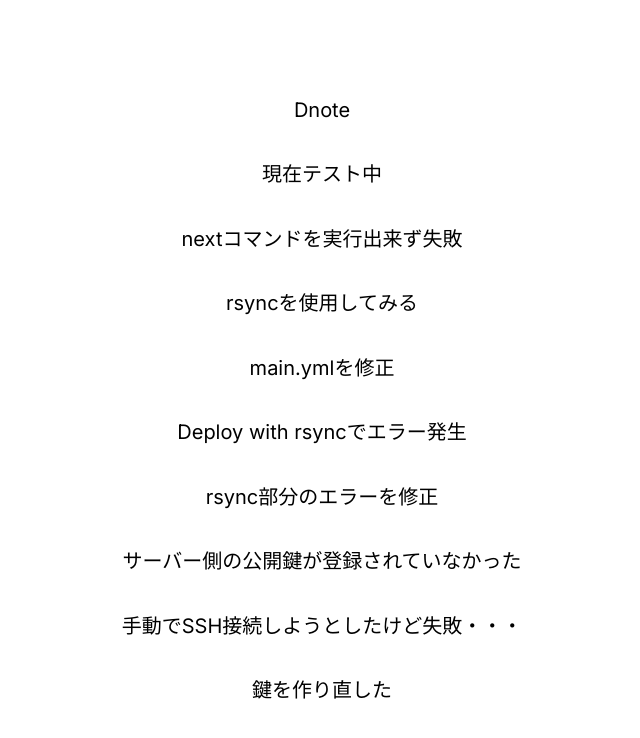
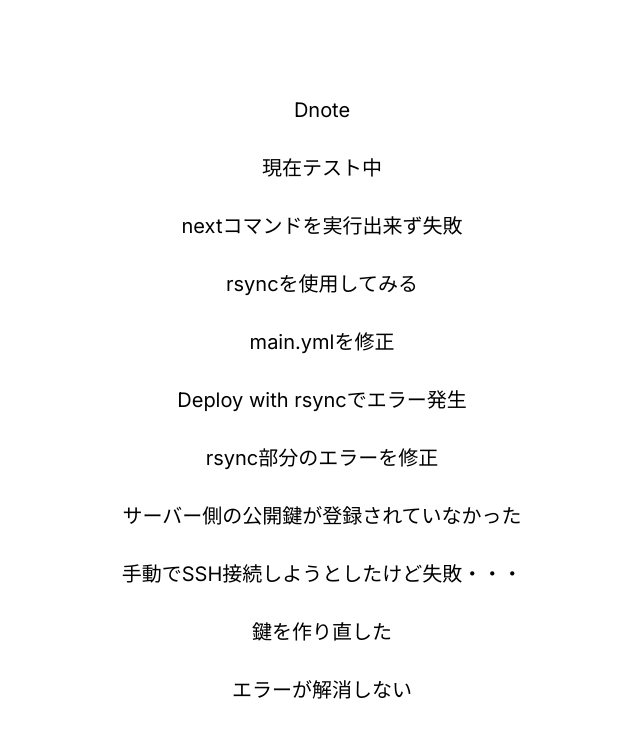
Before and after one commit to Daiki48/d-note, a Next.js app: page / in a window 1280 px wide. Shown: the top 738 px of the page, without its empty margins (318-958 px from the left). Built offline with nearby package versions, Linux system fonts and the light colour scheme.

Commit message:
:monocle_face: Testing github actions

```diff
--- a/src/app/page.tsx
+++ b/src/app/page.tsx
@@ -13,6 +13,7 @@ export default function Home() {
       <p>サーバー側の公開鍵が登録されていなかった</p>
       <p>手動でSSH接続しようとしたけど失敗・・・</p>
       <p>鍵を作り直した</p>
+      <p>エラーが解消しない</p>
     </main>
   );
 }
```
